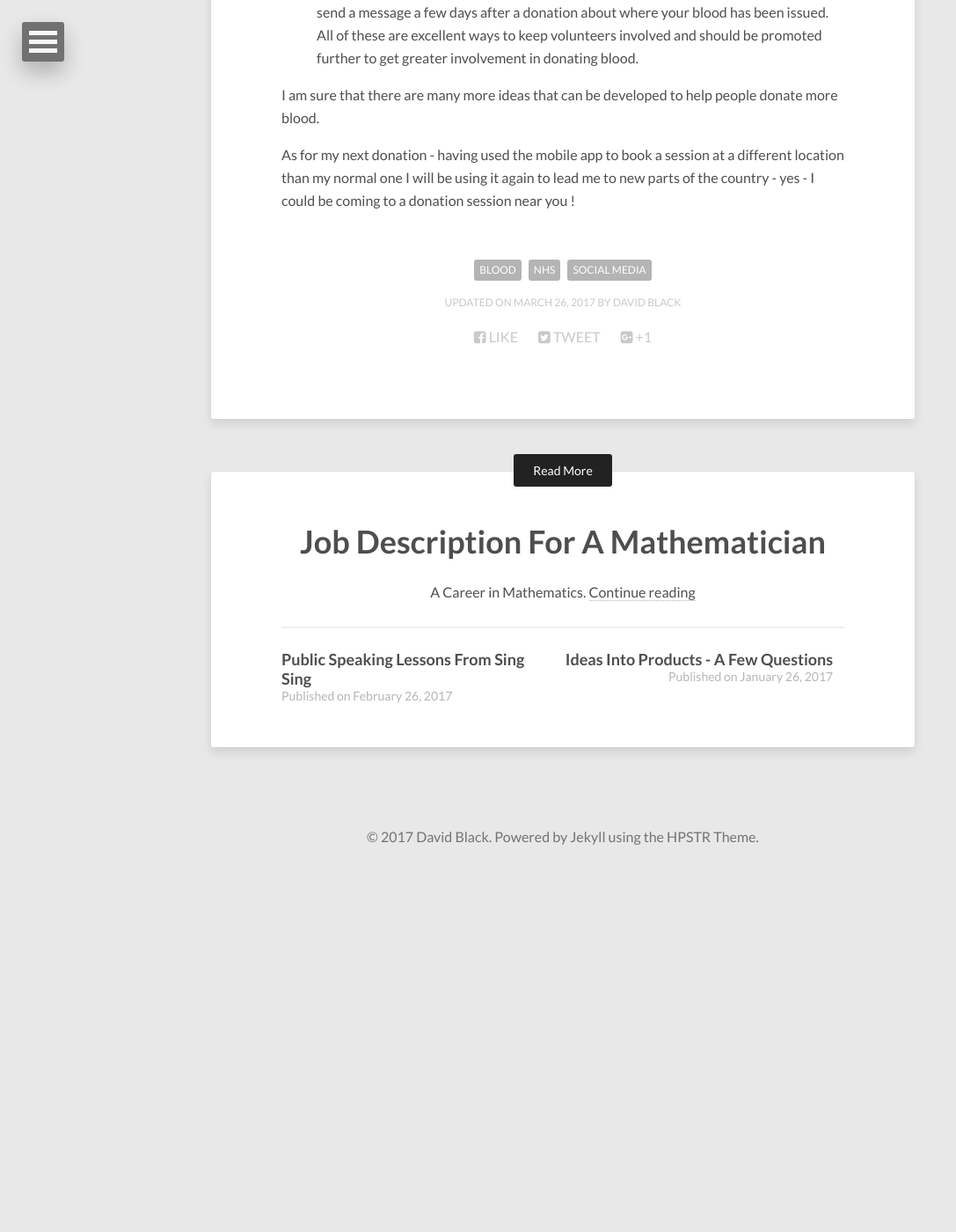
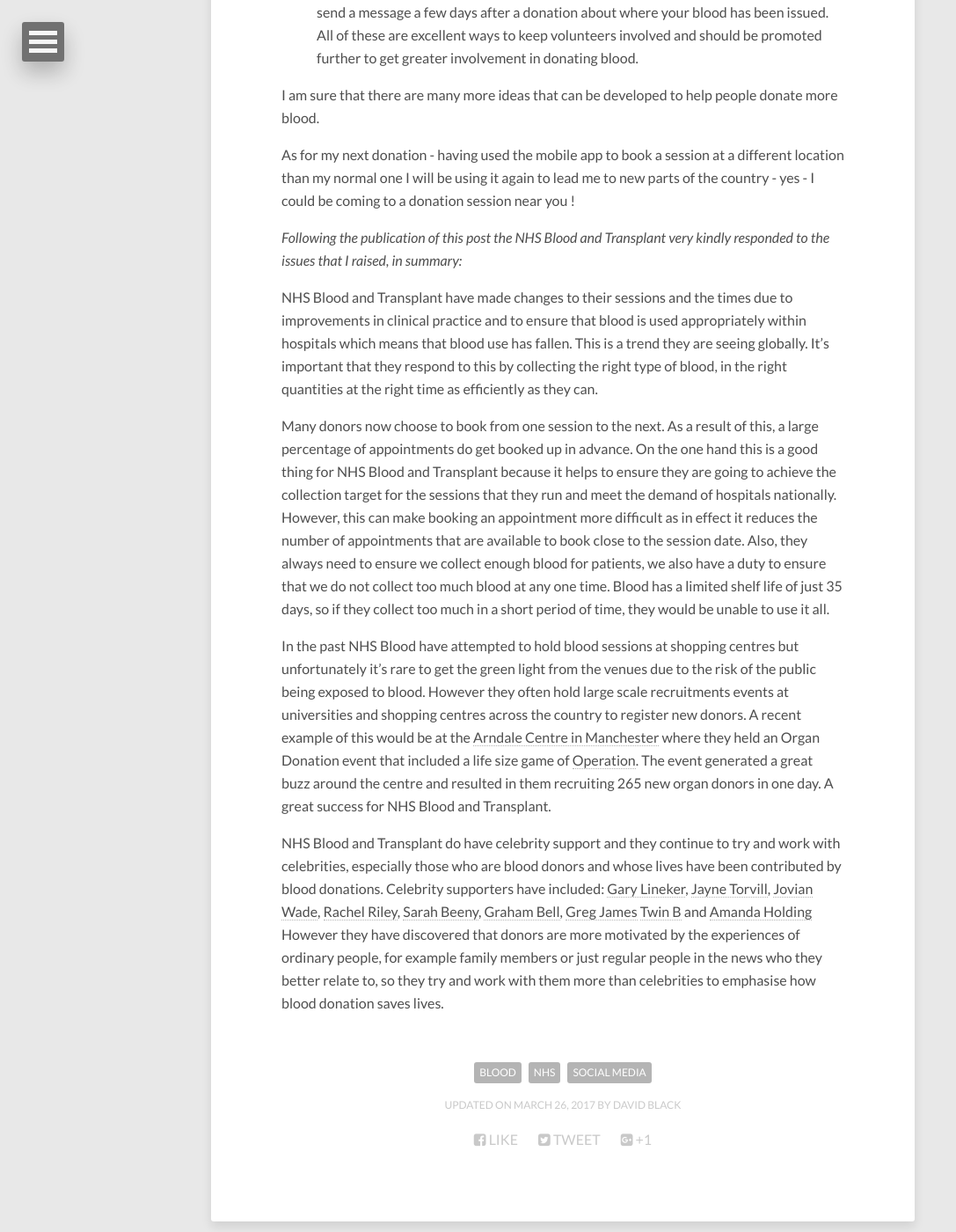
Before and after one commit to dtinblack/dtinblack.github.io, a Jekyll site: the page built from _posts/2017-03-26-blood-donations.md, in a window 1280 px wide and 1400 px high, scrolled down 1733 px. Shown: the whole window at 88% size, without its empty margins (0-1087 px from the left). Built offline with Jekyll 4.4.1, drawn with Linux system fonts in a browser that asks for light colours; nearby versions of some CDN libraries; before the commit the page ends 2725 px from its top, so only the background shows below that; some of the changed text lies outside the part shown.

Commit message:
added reply

```diff
--- a/_posts/2017-03-26-blood-donations.md
+++ b/_posts/2017-03-26-blood-donations.md
@@ -28,3 +28,20 @@
 I am sure that there are many more ideas that can be developed to help people donate more blood.
 
 As for my next donation - having used the mobile app to book a session at a different location than my normal one I will be using it again to lead me to new parts of the country - yes - I could be coming to a donation session near you !
+
+<i>
+Following the publication of this post the NHS Blood and Transplant very kindly responded to the issues that I raised, in summary:
+</i>
+
+NHS Blood and Transplant have made changes to their sessions and the times due to improvements in clinical practice  and to ensure that blood is used appropriately within hospitals which means that blood use has fallen.  This is a trend they are seeing globally. It’s important that they respond to this by collecting the right type of blood, in the right quantities at the right time as efficiently as they can.
+
+Many donors now choose to book from one session to the next. As a result of this, a large percentage of appointments do get booked up in advance. On the one hand this is a good thing for NHS Blood and Transplant because it helps to ensure they are going to achieve the collection target for the sessions that they run and meet the demand of hospitals nationally.  However, this can make booking an appointment more difficult as in effect it reduces the number of appointments that are available to book close to the session date. Also, they always need to ensure we collect enough blood for patients, we also have a duty to ensure that we do not collect too much blood at any one time. Blood has a limited shelf life of just 35 days, so if they collect too much in a short period of time, they would be unable to use it all.
+
+In the past NHS Blood have attempted to hold blood sessions at shopping centres but unfortunately it’s rare to get the green light from the venues due to the risk of the public being exposed to blood. However they often hold large scale recruitments events at universities and shopping centres across the country to register new donors. A recent example of this would be at the [Arndale Centre in Manchester](https://www.organdonation.nhs.uk/news-and-campaigns/news/operation-donation-hits-shopping-centres-to-create-a-buzz-in-support-of-organ-donation/) where they held an Organ Donation event that included a life size game of [Operation](https://en.wikipedia.org/wiki/Operation_(game)). The event  generated a great buzz around the centre and resulted in them recruiting 265 new organ donors in one day.  A great success for NHS Blood and Transplant.
+
+NHS Blood and Transplant do have celebrity support and they continue to try and work with celebrities, especially those who are blood donors and whose lives have been contributed by blood donations. Celebrity supporters have included: [Gary Lineker](https://www.youtube.com/watch?v=_TZelKWrZLc), [Jayne Torvill](https://www.youtube.com/watch?v=g1TRU7HTuEA ), [Jovian Wade](https://www.youtube.com/watch?v=HlHm_hutpNY),
+[Rachel Riley]( https://www.youtube.com/watch?v=P3qg6K0ulm4 ),
+[Sarah Beeny](https://www.youtube.com/watch?v=bkU-mLKfhQk),
+[Graham Bell]( https://www.youtube.com/watch?v=tC6gtDOZGk4 ),
+[Greg James]( https://www.youtube.com/watch?v=9SQdmout1PE )
+[Twin B]( https://www.youtube.com/watch?v=Z3J7eVUSXjU ) and [Amanda Holding](http://www.hellomagazine.com/healthandbeauty/health-and-fitness/201207248759/team-give-blood-donate/ ) However they have discovered that donors are more motivated by the experiences of ordinary people, for example family members or just regular people in the news who they better relate to,  so they try and work with them more than celebrities to emphasise how blood donation saves lives.
```
Also changed, not shown: 2 other files.
